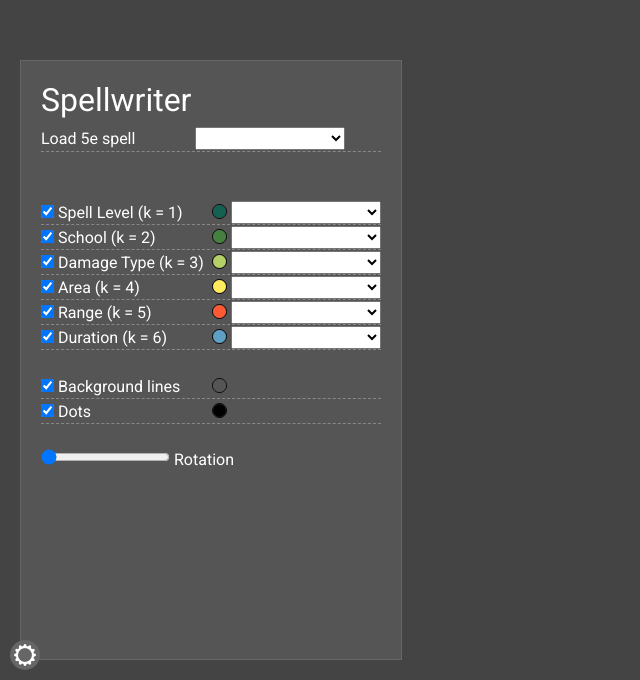
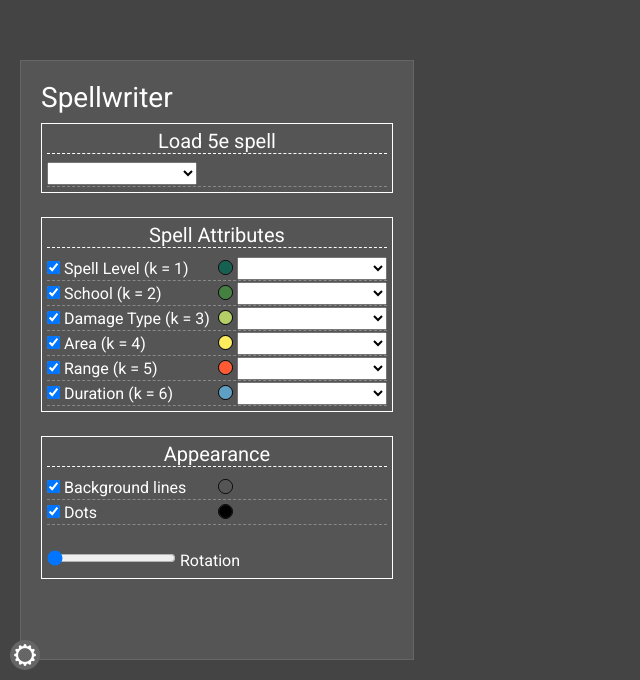
Before and after one commit to probably-not-porter/spells, a plain HTML site: page index.html in a window 1280 px wide. Shown: the part 120-800 px from the top of the page, without its empty margins (0-640 px from the left). Drawn offline with nearby package versions, Linux system fonts and the light colour scheme; no server answers.

Commit message:
more edits to options

```diff
--- a/css/main.css
+++ b/css/main.css
@@ -31,3 +31,11 @@ body {
         margin-top: 5vh;
     }
 }
+h2 {
+    font-size: 28px;
+}
+h3 {
+    font-size: 20px;
+    border-bottom: 1px dashed white;
+    text-align: center;
+}
--- a/css/options.css
+++ b/css/options.css
@@ -47,3 +47,7 @@ select {
     height: 25px;
     border-bottom: 1px dashed rgba(255, 255, 255, 0.3);
 }
+.optcat {
+    padding: 5px;
+    border: 1px solid white;
+}
--- a/index.html
+++ b/index.html
@@ -34,12 +34,16 @@
         <div id="options">
             <h2>Spellwriter</h2>
             <!--######## SELECT A PRE-DEFINED 5E CLASS FROM API ########-->
+            <div class="optcat">
+                <h3>Load 5e spell</h3>
                 <div class="spellopt">
-                <p1 class="label">Load 5e spell </p1>
                     <select id="spellList" onchange="load_selected()"></select>
-            </div><br /><br />
+                </div>
+            </div><br>
 
             <!--######## CUSTOM SETTINGS ########-->
+            <div class="optcat">
+                <h3>Spell Attributes</h3>
                 <!--######## SPELL LEVEL K=1 ########-->
                 <div class="spellopt">
                     <input
@@ -153,9 +157,11 @@
 
                     <select id="k-6" onchange="adjust_attr()"></select>
                 </div>
-            <br />
+            </div><br>
 
             <!--######## AESTHETIC SETTINGS ########-->
+            <div class="optcat">
+                <h3>Appearance</h3>
                 <!--######## BACKGROUND LINES ########-->
                 <div class="spellopt">
                     <input
@@ -205,7 +211,7 @@
                     oninput="draw()"
                 />
                 <label for="rotation">Rotation</label>
-            <br />
+            </div>
 
         </div>
         <div id="canvasWrapper">
```
Lines whose indentation alone changed are shown as unchanged.
